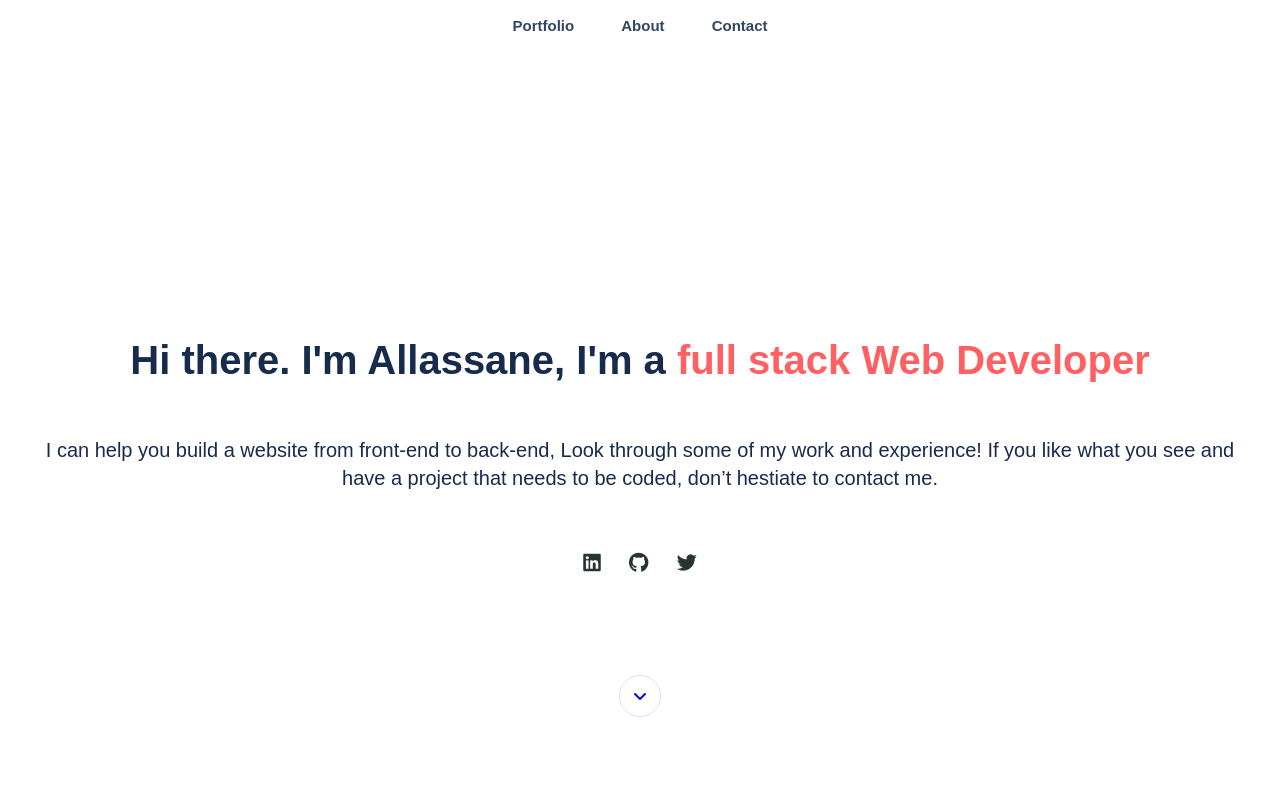
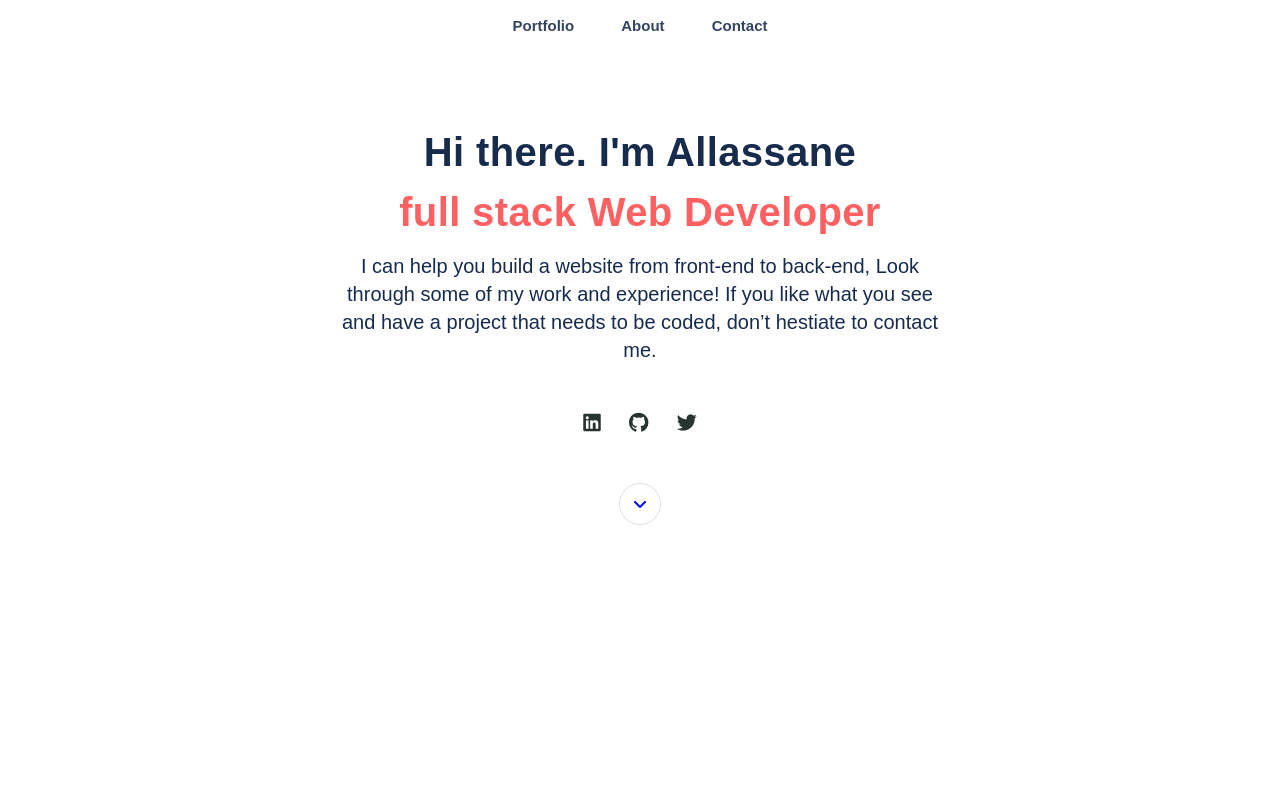
Before and after one commit to Trast00/Portfolio, a plain HTML site: page index.html in a window 1280 px wide. Shown: the top 797 px of the page. Drawn offline with Linux system fonts and the light colour scheme; a web font is replaced by a local one.

Commit message:
Add Styling  for headline elements

```diff
--- a/index.html
+++ b/index.html
@@ -15,7 +15,6 @@
   <body>
     <header>
       <h1><a href="#">Welcome</a></h1>
-      <a class="toggleNav" href="#"><i class="fa-solid fa-bars"></i></a>
       <nav>
         <ul>
           <li>Portfolio</li>
@@ -23,11 +22,13 @@
           <li>Contact</li>
         </ul>
       </nav>
+      <a class="toggleNav" href="#"><i class="fa-solid fa-bars"></i></a>
     </header>
 
     <section id="headline">
+      <div class="headline-wrapper">
         <h1 class="section-title">
-        Hi there. I'm Allassane, I'm a <span>full stack Web Developer</span>
+          Hi there. I'm Allassane<br/><span>full stack Web Developer</span>
         </h1>
         <p>
           I can help you build a website from front-end to back-end, Look through
@@ -54,6 +55,7 @@
           </li>
         </ul>
         <a class="btn-round" href="#"><i class="fa-solid fa-angle-down"></i></a>
+      </div>
     </section>
 
     <section id="works">
--- a/style.css
+++ b/style.css
@@ -75,6 +75,12 @@ header h1 {
 header h1 a {
   text-decoration: none;
   color: var(--color-text);
+}
+
+header nav ul{
+  display: none;
+  padding: 0;
+  margin: 0;
 }
 
 header .toggleNav {
@@ -431,11 +437,48 @@ textarea:focus {
     padding: 0;
     margin-top: 16px;
     margin-bottom: 16px;
+    cursor: pointer;
+  }
+
+  header nav ul li:hover{
+    text-decoration: underline;
   }
 
   #headline {
-    height: 1000px;
+    height: 800px;
     margin: 0px;
+    display: flex;
+    justify-content: center;
     background-image: url("images/Header-llustration-desktop@2x.png");
   }
+
+  #headline .headline-wrapper {
+    width: 920px;
+    height: 756px;
+    display: flex;
+    flex-direction: column;
+    align-items: center;
+    margin-top: 72px;
+  }
+
+  #headline .headline-wrapper h1 {
+    font-weight: 800;
+    font-size: 40px;
+    line-height: 60px;
+    letter-spacing: 0.37px;
+  }
+
+  #headline .headline-wrapper p {
+    margin: 10px 150px 24px 150px;
+    line-height: 28px;
+  }
+
+  #headline .headline-wrapper ul {
+    margin: 24px 0 24px 0;
+  }
+
+  #headline .headline-wrapper .btn-round {
+    margin-top: 24px;
+  }
+
 }
```
Lines whose indentation alone changed are shown as unchanged.
